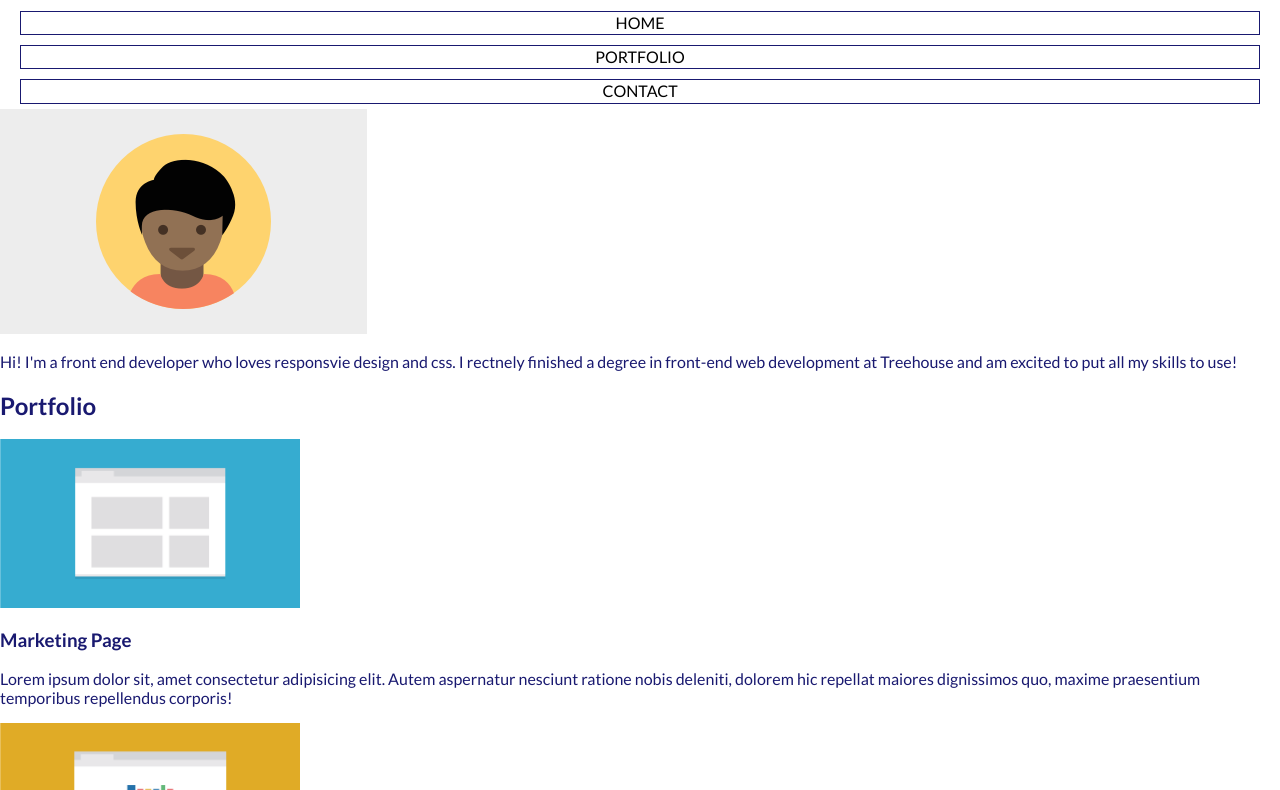
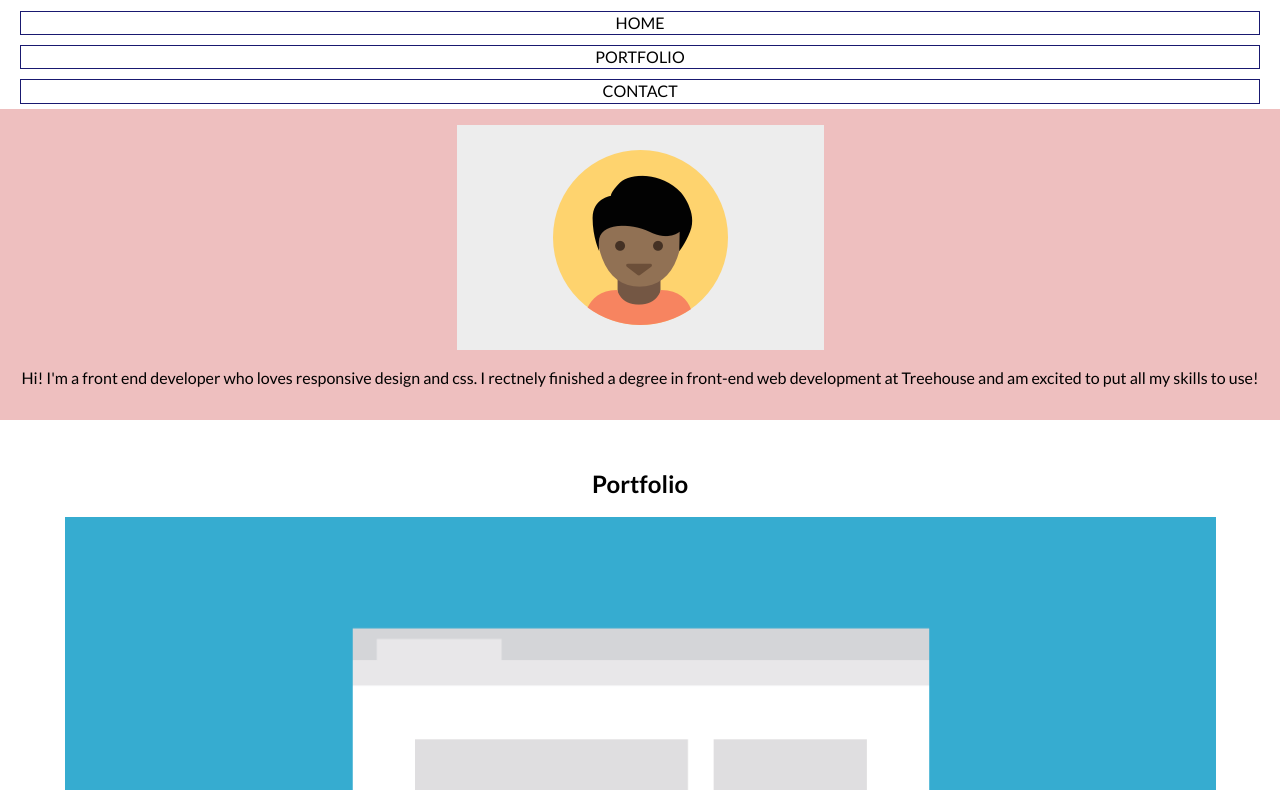
Before and after one commit to ryan-puffer/responsive-portfolio-project, a plain HTML site: page index.html in a window 1280 px wide. Shown: the part 74-864 px from the top of the page. Drawn offline with Linux system fonts and the light colour scheme.

Commit message:
center align elements- separate header and banner

```diff
--- a/css/style.css
+++ b/css/style.css
@@ -5,17 +5,25 @@
 /* ---- element styles ---- */
 body {
 	font-family: 'Lato', sans-serif;
-    color: midnightblue;
 }
 
-h1 {
+h1,
+h2 {
+	text-align: center;
+}
+
+p {
 	text-align: center;
 }
 
 ul {
-    width: 100%;
+	≠: 100%;
 	margin: 0 auto;
 	padding: 0px 20px;
+}
+
+img {
+	max-width: 100%;
 }
 
 ul li {
@@ -28,8 +36,22 @@ ul li {
 	border: 1px solid midnightblue;
 }
 
-.portfolio-img {
+.wrapper {
+	width: 90%;
+	margin: 0 auto;
+}
+
+.banner {
+	color: black;
+	background: rgb(238, 191, 191);
+	text-align: center;
+	padding: 1em;
+	margin-bottom: 50px;
+}
+
+.banner-img {
 	width: 300px;
+	margin: 0 auto;
 }
 
 /* ---- pseudo styles ---- */
--- a/index.html
+++ b/index.html
@@ -9,21 +9,22 @@
     <title>My Portfolio</title>
 </head>
 <body>
-    <header>
+    <header class="main-header">
+
             <h1>Ryan Puffer</h1>
+            <nav class="main-nav">
                 <ul>
                     <li><a href="#">Home</a></li>
                     <li><a href="#">Portfolio</a></li>
                     <li><a href="#">Contact</a></li>
                 </ul>
+            </nav>
     </header>
+        <div class="banner">
+            <img class="profile-img" src="images/responsive-layout-profile.png" alt="profile picture">
+            <p class="summary">Hi! I'm a front end developer who loves responsive design and css. I rectnely finished a degree in front-end web development at Treehouse and am excited to put all my skills to use!</p>
+        </div>
 
-    <section class="banner">
-        <div>
-            <img src="images/responsive-layout-profile.png" alt="profile picture">
-            <p>Hi! I'm a front end developer who loves responsvie design and css. I rectnely finished a degree in front-end web development at Treehouse and am excited to put all my skills to use!</p>
-        </div>
-    </section>
 
     <main>
         <div class="wrapper">
@@ -58,17 +59,21 @@
                 <h3>Calculator</h3>
                 <p>Lorem ipsum dolor sit, amet consectetur adipisicing elit. Autem aspernatur nesciunt ratione nobis deleniti, dolorem hic repellat maiores dignissimos quo, maxime praesentium temporibus repellendus corporis!</p>
             </div>
-        </div>
-    </main>
-
-    <footer>
+            <div class="contact">
                 <h2>Contact</h2>
                 <p>If you're interested in chatting or want more information about what I've been working on, I'd love to hear from you!</p>
                 <p>Phone<strong>+1 &#40;111&#41; 555-1234</strong></p>
                 <p>Email<strong>email@yoursite.com</strong></p>
                 <hr>
+            </div>
+        </div>
+    </main>
+
+    <footer>
         <h3>Ryan Puffer</h3>
+        <nav>
             <h3>Back to top</h3>
+        </nav>
     </footer>
 </body>
 </html>
```
Lines whose indentation alone changed are shown as unchanged.
